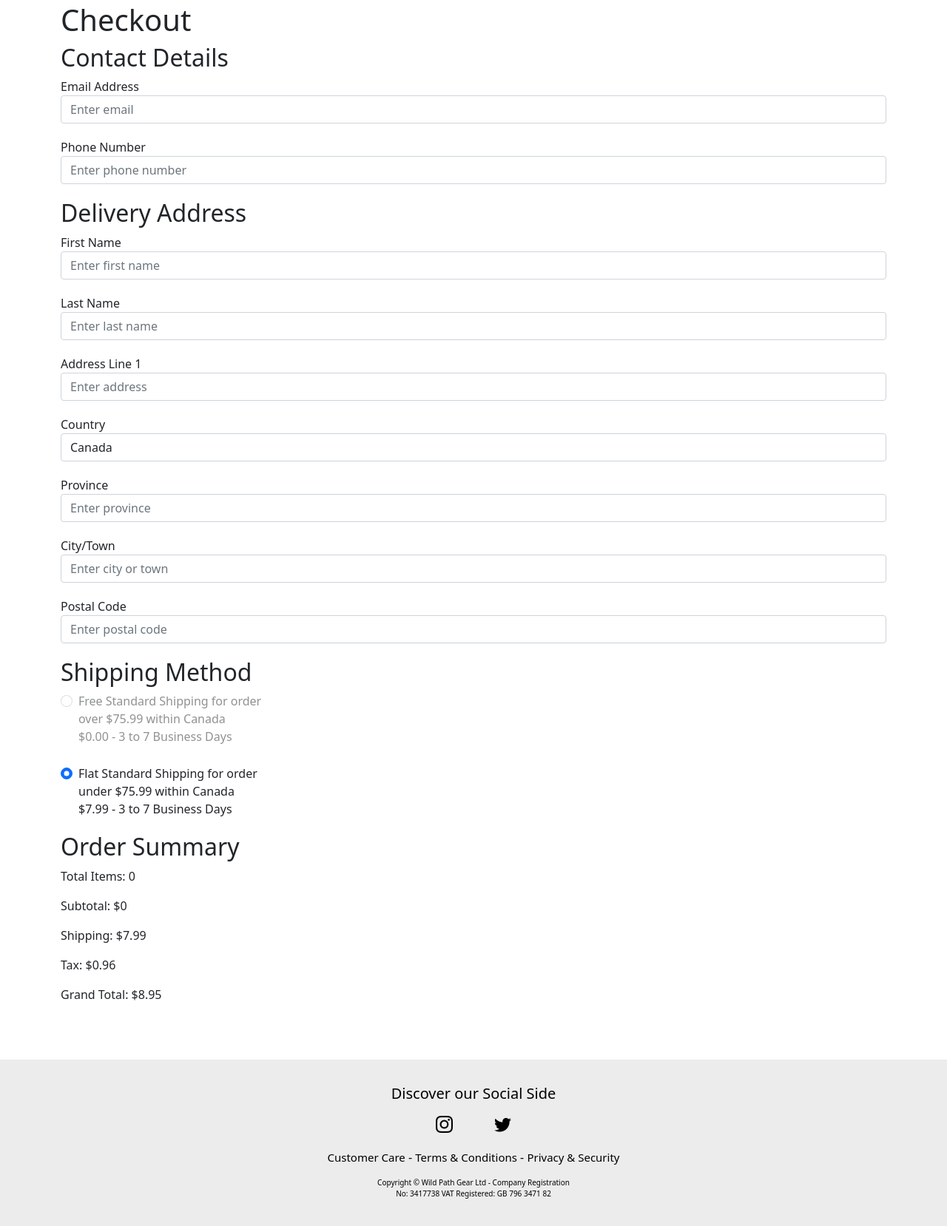
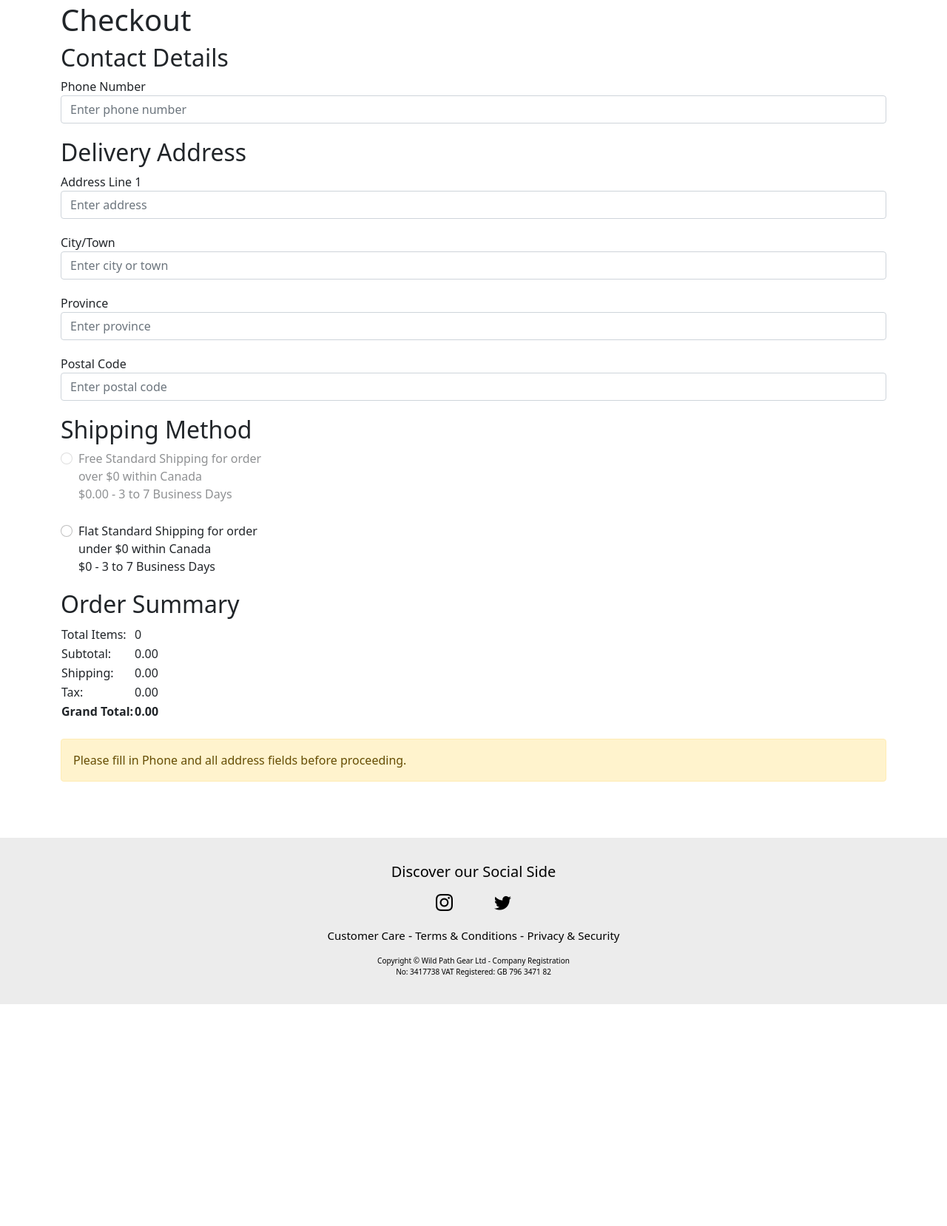
Before and after one commit to AlexAAguila/SSDP-2600, an ASP.NET Core app: template WildPath/WildPath/Views/Transaction/Checkout.cshtml in a window 1280 px wide. Shown: the part 130-1788 px from the top of the page at 74% size. After the commit the page ends 1488 px from the top, so only its background shows below. Run offline with ASP.NET Core 8, Linux system fonts and the light colour scheme; the template is opened without the code that fills it, so the values that code supplies are empty; style sheets or scripts are compiled from the project's sources; some libraries are stand-ins or nearby versions.

Commit message:
checkout is fixed

```diff
--- a/WildPath/WildPath/Models/PayPalConfirmationModel.cs
+++ b/WildPath/WildPath/Models/PayPalConfirmationModel.cs
@@ -12,6 +12,7 @@
         public string TrackingNumber { get; set; }
         public string ShippingMethod { get; set; }
         //public int FkAddressId { get; set; }
+        public bool hasAddress { get; set; }
         public Address Address { get; set; }
         public DateTime EstimatedDeliveryDate { get; set; }
 
--- a/WildPath/WildPath/Views/Transaction/Checkout.cshtml
+++ b/WildPath/WildPath/Views/Transaction/Checkout.cshtml
@@ -6,188 +6,140 @@
 }
 
 <h1>Checkout</h1>
+<form id="paymentForm" method="post" action="/Home/ProcessTransaction">
+    <div id="mandatoryFields">
+        <h2>Contact Details</h2>
+        <div class="form-group">
+            <label asp-for="Phone">Phone Number</label>
+            <input type="tel" class="form-control" id="phone" placeholder="Enter phone number" asp-for="Phone">
+        </div>
 
-@if (!Model.IsLoggedIn)
-{
-    <h2>Contact Details</h2>
-    <form>
+        <h2>Delivery Address</h2>
         <div class="form-group">
-            <label for="email">Email Address</label>
-            <input type="email" class="form-control" id="email" placeholder="Enter email">
+            <label asp-for="Address.Address1">Address Line 1</label>
+            <input type="text" class="form-control" id="address1" placeholder="Enter address" asp-for="Address.Address1">
         </div>
         <div class="form-group">
-            <label for="phone">Phone Number</label>
-            <input type="tel" class="form-control" id="phone" placeholder="Enter phone number">
-        </div>
-    </form>
-}
-
-<h2>Delivery Address</h2>
-<form>
-    <div class="form-group">
-        <label for="firstName">First Name</label>
-        <input type="text" class="form-control" id="firstName" placeholder="Enter first name">
+            <label asp-for="Address.City">City/Town</label>
+            <input type="text" class="form-control" id="city" placeholder="Enter city or town" asp-for="Address.City">
         </div>
         <div class="form-group">
-        <label for="lastName">Last Name</label>
-        <input type="text" class="form-control" id="lastName" placeholder="Enter last name">
+            <label asp-for="Address.Province">Province</label>
+            <input type="text" class="form-control" id="province" placeholder="Enter province" asp-for="Address.Province">
         </div>
         <div class="form-group">
-        <label for="address1">Address Line 1</label>
-        <input type="text" class="form-control" id="address1" placeholder="Enter address">
+            <label asp-for="Address.PostalCode">Postal Code</label>
+            <input type="text" class="form-control" id="postalCode" placeholder="Enter postal code" asp-for="Address.PostalCode">
         </div>
+    </div>
+    <h2>Shipping Method</h2>
     <div class="form-group">
-        <label for="country">Country</label>
-        <select class="form-control" id="country">
-            <option value="Canada">Canada</option>
-        </select>
+        <div class="form-check">
+            <input class="form-check-input" type="radio" asp-for="ShippingMethod"
+                   value="Standard Shipping" id="standardShipping">
+            <label class="form-check-label" for="standardShipping">
+                Free Standard Shipping for order <br />
+                over $<span>@Model.FreeShippingThreshold</span> within Canada <br />
+                $0.00 - 3 to 7 Business Days
+            </label>
+        </div>
+        <br />
+        <div class="form-check">
+            <input class="form-check-input" type="radio" asp-for="ShippingMethod"
+                   value="Express Shipping" id="expressShipping">
+            <label class="form-check-label" for="expressShipping">
+                Flat Standard Shipping for order <br />
+                under $<span>@Model.FreeShippingThreshold</span> within Canada <br />
+                $<span>@Model.ShippingRate</span> - 3 to 7 Business Days
+            </label>
+        </div>
     </div>
 
-    <div class="form-group">
-        <label for="province">Province</label>
-        <input type="text" class="form-control" id="province" placeholder="Enter province">
+    <div class="cart-summary">
+        <h2>Order Summary</h2>
+        <table>
+            <tr>
+                <td>Total Items:</td>
+                <td>@Model.TotalItems</td>
+            </tr>
+            <tr>
+                <td>Subtotal:</td>
+                <td>@Model.CurrencySymbol@Model.TotalPrice.ToString("N2")</td>
+            </tr>
+            <tr>
+                <td>Shipping:</td>
+                <td>@Model.CurrencySymbol@Model.Shipping.ToString("N2")</td>
+            </tr>
+            <tr>
+                <td>Tax:</td>
+                <td>@Model.CurrencySymbol@Model.Tax.ToString("N2")</td>
+            </tr>
+            <tr>
+                <td><strong>Grand Total:</strong></td>
+                <td><strong>@Model.CurrencySymbol@Model.GrandTotal.ToString("N2") @Model.CurrencyCode</strong></td>
+            </tr>
+        </table>
     </div>
-    <div class="form-group">
-        <label for="city">City/Town</label>
-        <input type="text" class="form-control" id="city" placeholder="Enter city or town">
-    </div>
-    <div class="form-group">
-        <label for="postalCode">Postal Code</label>
-        <input type="text" class="form-control" id="postalCode" placeholder="Enter postal code">
+    <div id="hiddenFields">
+        <input class="hiddenField" type="hidden" asp-for="@Model.TransactionId" value="@Model.TransactionId">
+        <input class="hiddenField" type="hidden" asp-for="@Model.PayerId" value="@Model.PayerId">
+        <input class="hiddenField" type="hidden" asp-for="@Model.PayerEmail" value="@Model.PayerEmail">
+        <input class="hiddenField" type="hidden" asp-for="@Model.CaptureId" value="@Model.CaptureId">
+        <input class="hiddenField" type="hidden" asp-for="@Model.PayerFullName" value="@Model.PayerFullName">
+        <input class="hiddenField" type="hidden" asp-for="@Model.GrandTotal" value="@Model.GrandTotal" />
+        <input class="hiddenField" type="hidden" asp-for="@Model.CurrencyCode" value="@Model.CurrencyCode" />
+        <input class="hiddenField" type="hidden" asp-for="@Model.CurrencySymbol" value="@Model.CurrencySymbol" />
+    </div><br />
+    <div class="alert alert-warning" role="alert" id="formWarning" style="display: none;">
+        Please fill in Phone and all address fields before proceeding.
     </div>
 </form>
 
-<h2>Shipping Method</h2>
-<form>
-    <div class="form-group">
-        <div class="form-check">
-            <input class="form-check-input" type="radio" name="shippingMethod" id="standardShipping" value="Standard Shipping" checked>
-            <label class="form-check-label" for="standardShipping">
-                Free Standard Shipping for order <br />
-                over $75.99 within Canada <br />
-                $0.00 - 3 to 7 Business Days
-            </label>
-        </div> <br />
-        <div class="form-check">
-            <input class="form-check-input" type="radio" name="shippingMethod" id="expressShipping" value="Express Shipping">
-            <label class="form-check-label" for="expressShipping">
-                Flat Standard Shipping for order <br />
-                under $75.99 within Canada <br />
-                $7.99 - 3 to 7 Business Days
-            </label>
-        </div>
-    </div>
-</form>
-
-
-<div class="cart-summary">
-    <h2>Order Summary</h2>
-    <p>Total Items: <span id="totalItems">@Model.totalItems</span></p>
-    <p>Subtotal: $<span id="subtotal">@Model.totalPrice</span></p>
-    <p>Shipping: $<span id="shipping">0.00</span></p>
-    <p>Tax: $<span id="tax">0.00</span></p>
-    <p>Grand Total: $<span id="grandTotal">@Model.totalPrice</span></p>
-
-</div>
-
 <!-- Place to render the PayPal button -->
 <div id="paypal-button-container"></div>
+
 <script src="https://www.paypal.com/sdk/js?client-id=AcYzUTriY360UFrFnBT_Tns0NkqucbwhYUVTnIFEa6zp1QpPScRPxWqiFot7SYxKTX5JL2wl0d16pFn7"></script>
-@* <button type="submit" class="btn btn-primary">Go to Payment</button>
- *@
+
 <script>
     document.addEventListener("DOMContentLoaded", function () {
-        var orderPrice = @Model.totalPrice; // Replace this with the actual order price obtained from your system
+
+        if (@Html.Raw(Json.Serialize(Model.IsFreeShipping))) {
+            document.getElementById("expressShipping").disabled = true;
+        } else {
             document.getElementById("standardShipping").disabled = true;
-        document.getElementById("expressShipping").disabled = true;
-
-
-
-        if (orderPrice > 75.99) {
-            document.getElementById("standardShipping").checked = true;
-            document.getElementById("standardShipping").disabled = false;
-        } else {
-            document.getElementById("expressShipping").checked = true;
-            document.getElementById("expressShipping").disabled = false;
-            document.getAnimations("shipping").innerText = "7.99";
         }
 
-// Calculate the grand total
-        var grandTotal = parseFloat(document.getElementById("subtotal").innerText);
-        var shipping = 7.99;
-        if(document.getElementById("standardShipping").checked) {
-            shipping = 0.00;
-        }
-        grandTotal += shipping;
-        var tax = grandTotal * 0.12;
-
-        grandTotal += (grandTotal * 0.12);
-        document.getElementById("shipping").innerText = shipping.toFixed(2);
-        document.getElementById("tax").innerText = tax.toFixed(2);
-        document.getElementById("grandTotal").innerText = grandTotal.toFixed(2);
-    });
-
-
-
-    paypal.Buttons({
-        // Set up the transaction
+        // PayPal button initialization
+        var paypalButton = paypal.Buttons({
             createOrder: function (data, actions) {
                 return actions.order.create({
                     purchase_units: [{
                         amount: {
-                        value: parseFloat(document.getElementById('grandTotal').innerText),
-                        currency: "CAD"
+                            value: parseFloat(document.getElementById('GrandTotal').value).toFixed(2),
+                            currency: document.getElementById('CurrencyCode').value
                         }
                     }]
                 });
             },
+            onApprove: function (data, actions) {
+                actions.order.capture().then(function (details) {
+                    console.log();
+                    console.log('details ==> ' + JSON.stringify(details));
 
-        // Finalize the transaction
-        onApprove: function (data, actions) {
-            return actions.order.capture().then(function (details) {
-                var selectedShippingMethod = document.querySelector('input[name="shippingMethod"]:checked').value;
-                var address = {
-                    Address1: document.getElementById('address1').value,
-                    City: document.getElementById('city').value,
-                    Province: document.getElementById('province').value,
-                    Country: document.getElementById('country').value,
-                    PostalCode: document.getElementById('postalCode').value
-                };
+                    document.getElementById('TransactionId').value = details.id;
+                    document.getElementById('PayerFullName').value = details.payer.name.given_name + ' ' + details.payer.name.surname;
+                    document.getElementById('PayerId').value = details.payer.payer_id;
+                    document.getElementById('CaptureId').value = details.purchase_units[0].payments.captures[0].id;
+                    document.getElementById('PayerEmail').value = details.payer.email_address;
 
-                var payPalConfirmationModel = {
-                    TransactionId: encodeURIComponent(details.id),
-                    Amount: encodeURIComponent(details.purchase_units[0].amount.value),
-                    PayerName: encodeURIComponent(details.payer.name.given_name),
-                    PayerEmail: encodeURIComponent(details.payer.email_address),
-                    PaymentMethod: 'PayPal',
-                    ShippingMethod: encodeURIComponent(selectedShippingMethod),
-                    Address: address,
-                    EstimatedDeliveryDate: "2024-03-27T00:00:00"
-                };
-
-                $.ajax({
-                    url: '/Home/PayPalConfirmation',
-                    type: 'POST',
-                    contentType: 'application/json',
-                    data: JSON.stringify(payPalConfirmationModel),
-                    success: function (response) {
-                        window.location.href = '/Home/PayPalConfirmation';
-
-
-                        console.log("Success: ", response);
-                    },
-                    error: function (xhr, status, error) {
-                        console.error("Error: ", error);
-                    }
-                });
+                    document.getElementById('paymentForm').submit();
                 });
             },
-
             onCancel: function (data) {
                 alert('Transaction was cancelled.');
             },
             onError: function (err) {
-            alert('An error occurred during the transaction.');
+                alert('An error occurred during the transaction. Error ==> ' + JSON.stringify(err));
             },
             style: {
                 layout: 'horizontal',
@@ -195,5 +147,42 @@
                 shape: 'rect',
                 label: 'checkout'
             }
-    }).render('#paypal-button-container');
+        });
+
+        // Render PayPal button
+        paypalButton.render('#paypal-button-container');
+
+        // Select all input elements inside the mandatoryFields div
+        var inputElements = document.querySelectorAll('#mandatoryFields input');
+
+        // Loop through each input element and add an event listener for value change
+        inputElements.forEach(function (input) {
+            input.addEventListener('input', handleValueChange);
+        });
+
+        function handleValueChange(event) {
+            toggleWarningMessage();
+        }
+
+        // Function to toggle the visibility of the warning message and PayPal button
+        function toggleWarningMessage() {
+            var formWarning = document.getElementById('formWarning');
+            var payPalButton = document.getElementById('paypal-button-container');
+            formWarning.style.display = areFieldsFilled() ? 'none' : 'block';
+            payPalButton.style.display = areFieldsFilled() ? 'block' : 'none';
+        }
+
+        // Function to check if all required fields are filled
+        function areFieldsFilled() {
+            var phone = document.getElementById('phone').value;
+            var address1 = document.getElementById('address1').value;
+            var city = document.getElementById('city').value;
+            var province = document.getElementById('province').value;
+            var postalCode = document.getElementById('postalCode').value;
+
+            return phone !== "" && address1 !== "" && city !== "" && province !== "" && postalCode !== "";
+        }
+
+        toggleWarningMessage();
+    });
 </script>
```
Also changed, not shown: WildPath/WildPath/Repositories/TransactionRepo.cs (+27 -16 lines), WildPath/WildPath/ViewModels/CheckoutVM.cs (+22 -21 lines), WildPath/WildPath/Views/Home/PayPalConfirmation.cshtml (+8 -8 lines). Lines whose indentation alone changed are shown as unchanged.
